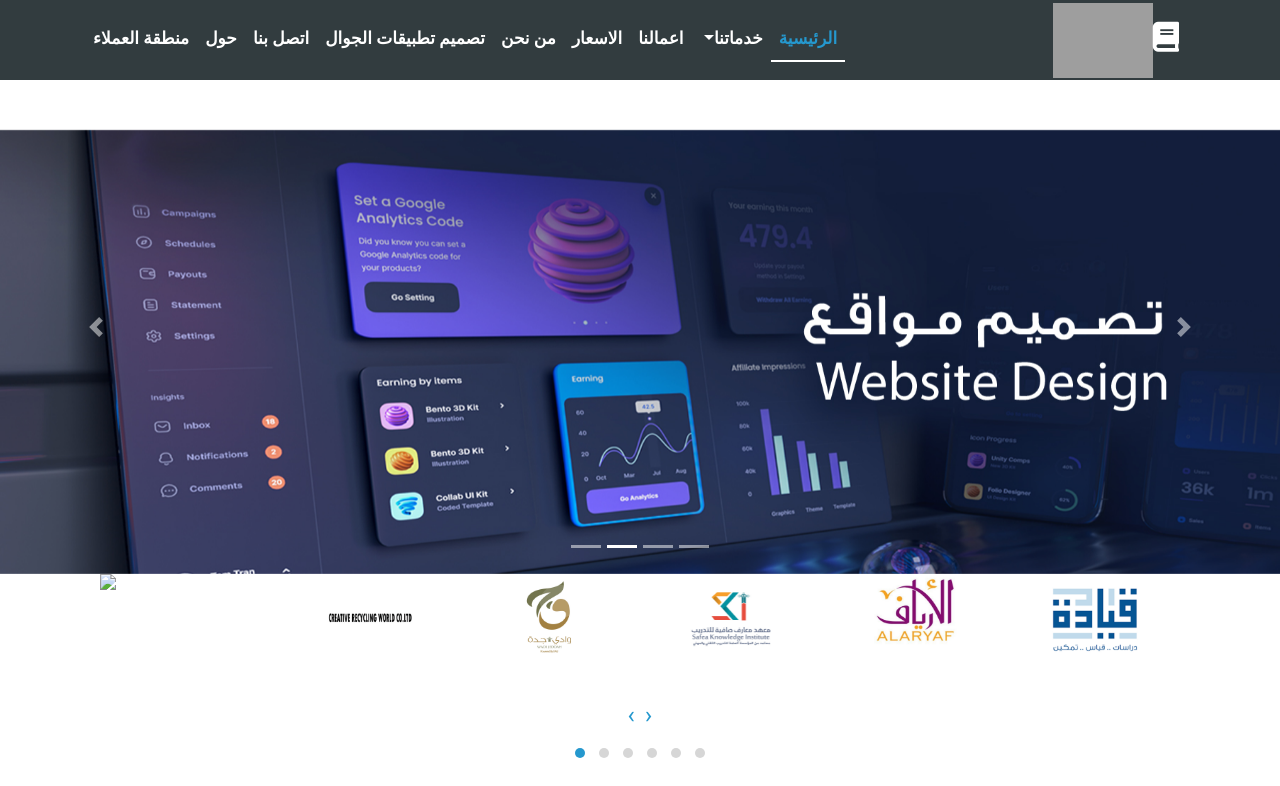
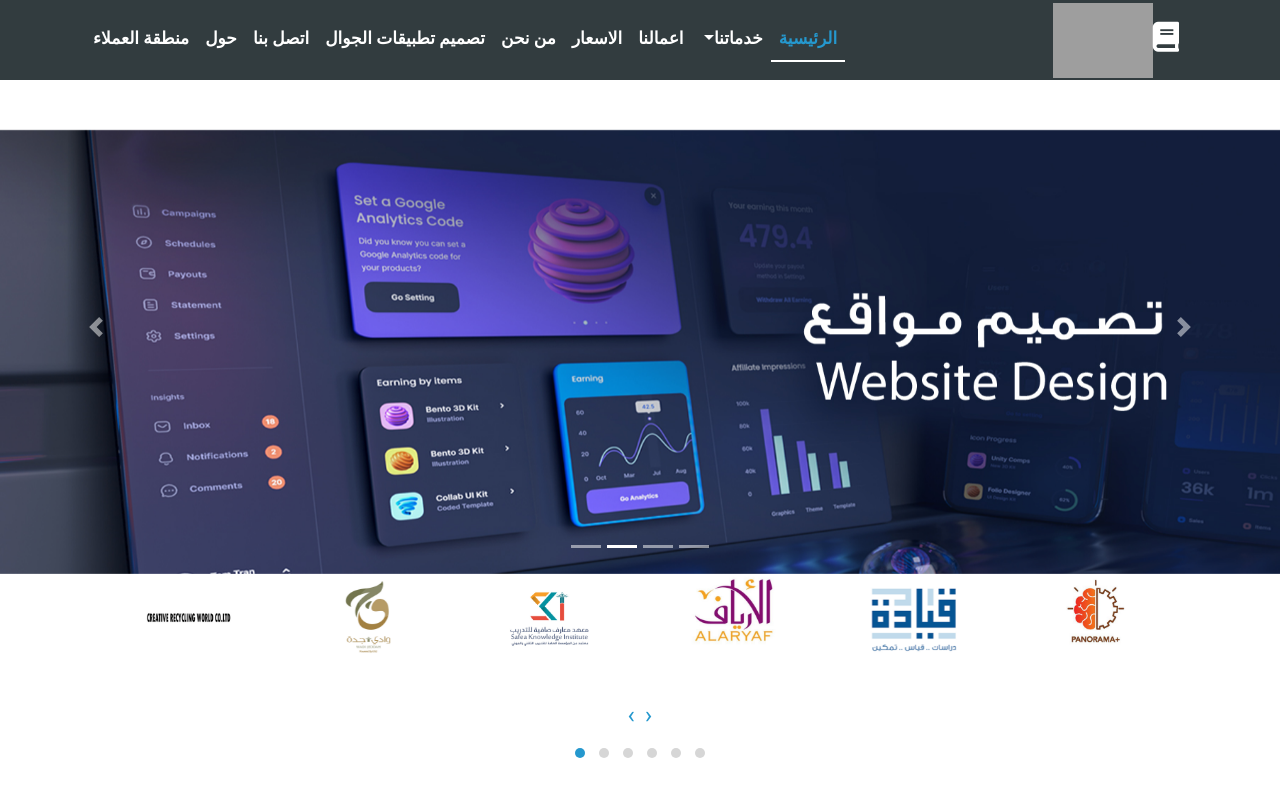
Before and after one commit to Alaaelzayat93/-Alaaelzayat93-vlc-, a plain HTML site: page index.html in a window 1280 px wide. Shown: the top 786 px of the page. Drawn offline with Linux system fonts and the light colour scheme; files that its build step writes are made by us from their sources; grey boxes are pictures that could not be loaded.

Commit message:
Update index.html

```diff
--- a/index.html
+++ b/index.html
@@ -194,9 +194,6 @@
     <div id="logos-carousel" class="owl-carousel owl-theme">
       <div class="item">
         <img src="images/logos vic/1.jpg">
-      </div>
-      <div class="item">
-        <img src="images/logos vic/111.jpg">
       </div>
       <div class="item">
         <img src="images/logos vic/11.jpg">
```
